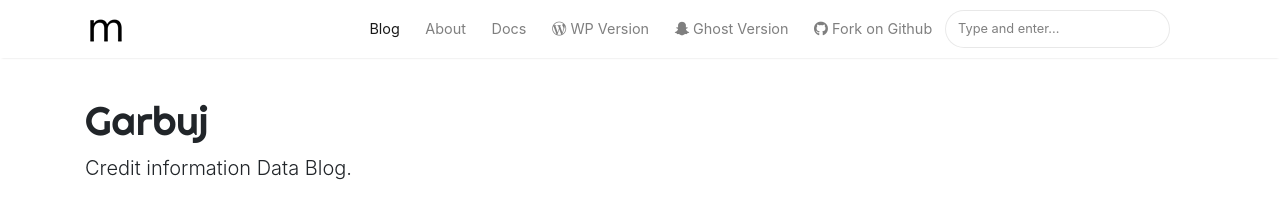
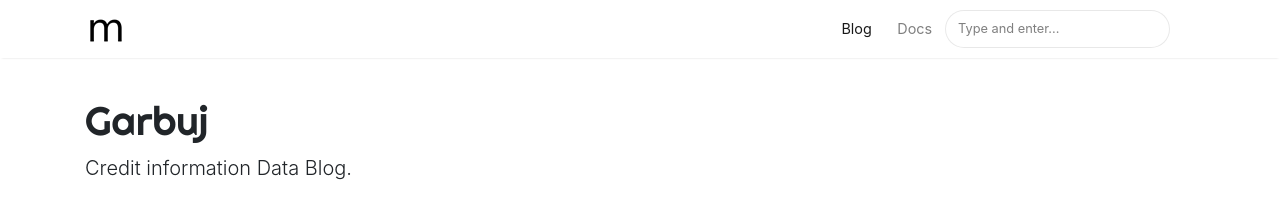
Before and after one commit to vrgarlapati/vrgarlapati, a Jekyll site: the page built from index.html, in a window 1280 px wide. Shown: the top 211 px of the page. Built offline with Jekyll 4.4.1, drawn with Linux system fonts in a browser that asks for light colours; nearby versions of some CDN libraries; the list of posts is cut into pages by our own code.

Commit message:
Update default.html

```diff
--- a/_layouts/default.html
+++ b/_layouts/default.html
@@ -72,24 +72,9 @@ ga('send', 'pageview');
                 </li>
 
                 <li class="nav-item">
-                <a class="nav-link" href="{{ site.baseurl }}/about">About</a>
+                <a target="_blank" class="nav-link" href=""> Docs</a>
                 </li>
 
-                <li class="nav-item">
-                <a target="_blank" class="nav-link" href="https://bootstrapstarter.com/bootstrap-templates/template-mediumish-bootstrap-jekyll/"> Docs</a>
-                </li>
-
-                <li class="nav-item">
-                <a target="_blank" class="nav-link" href="https://www.wowthemes.net/themes/mediumish-wordpress/"><i class="fab fa-wordpress-simple"></i> WP Version</a>
-                </li>
-
-                <li class="nav-item">
-                <a target="_blank" class="nav-link" href="https://www.wowthemes.net/themes/mediumish-ghost/"><i class="fab fa-snapchat-ghost"></i> Ghost Version</a>
-                </li>
-
-                <li class="nav-item">
-                <a target="_blank" class="nav-link" href="https://github.com/wowthemesnet/mediumish-theme-jekyll"><i class="fab fa-github"></i> Fork on Github</a>
-                </li>
 
                 {% include search-lunr.html %}
 
```
